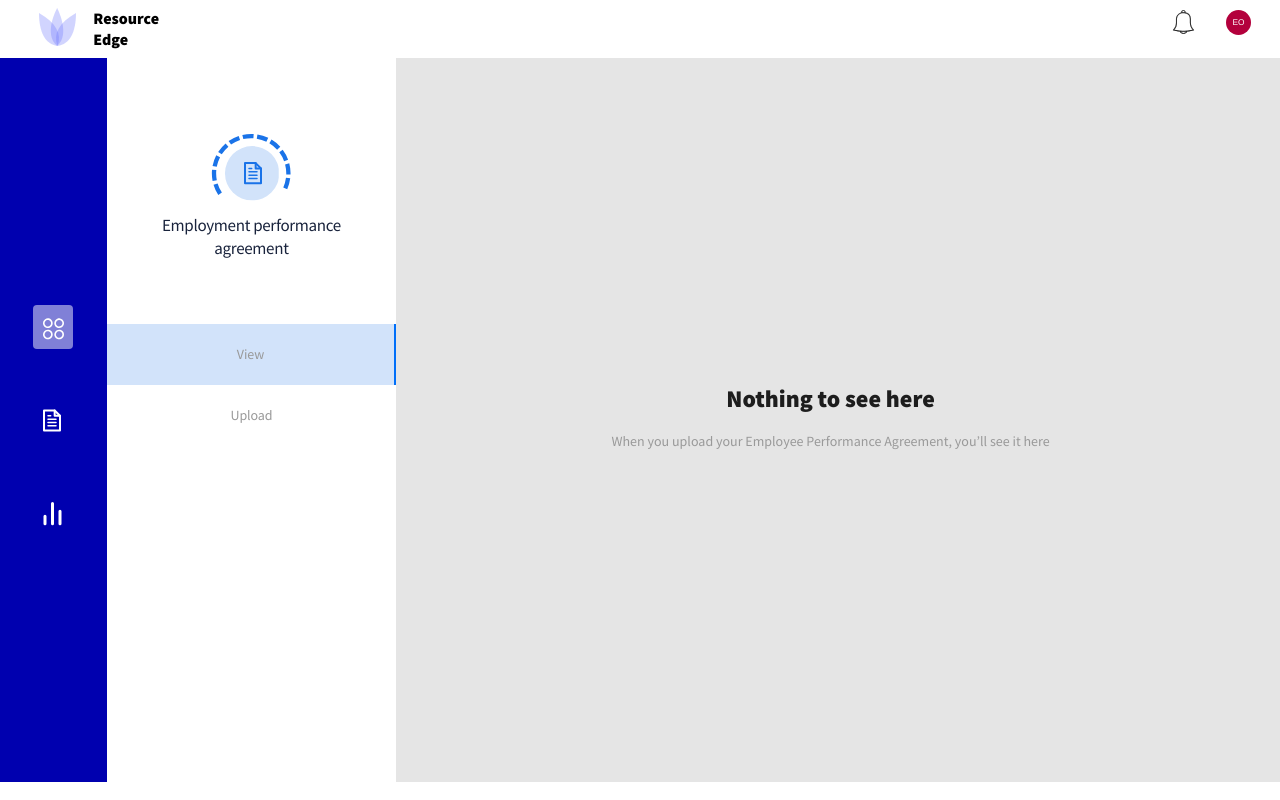
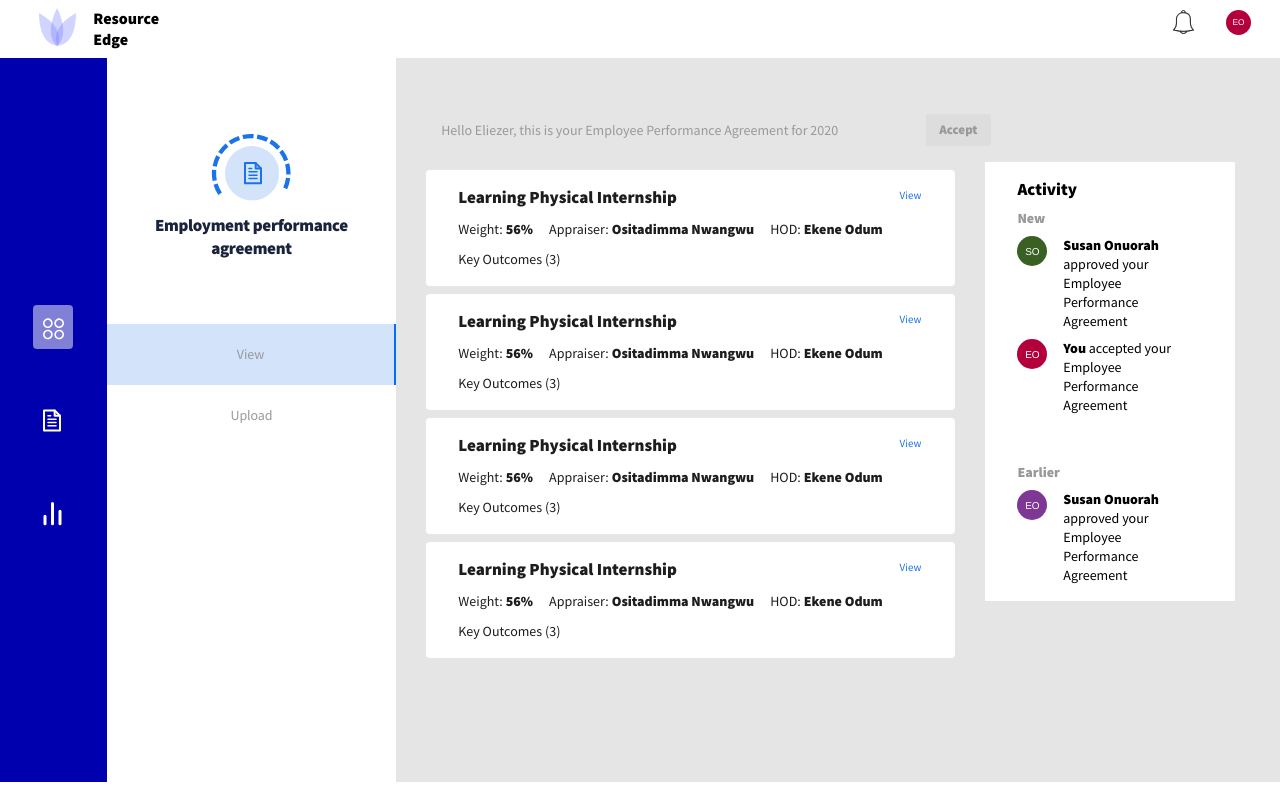
Before and after one commit to OkoyeApps/Resourceedge_Microservices, a React (Create React App) app: page /employee_performance_agreement in a window 1280 px wide. Built offline with nearby package versions, Linux system fonts and the light colour scheme.

Commit message:
epa view page set up

```diff
--- a/src/components/epaUpload/epaUpload.js
+++ b/src/components/epaUpload/epaUpload.js
@@ -2,7 +2,8 @@ import React from 'react'
 
 export default function EpaUpload(props) {
     return (
-        <div>
+
+        <div className="d-flex align-items-center justify-content-center" style={{ marginTop: "40vh" }}>
             <section className="text-center">
                 <div className="notice-text">
                     Add your EPA
@@ -16,5 +17,6 @@ export default function EpaUpload(props) {
                 </div>
             </section>
         </div>
+
     )
 }
--- /dev/null
+++ b/src/components/epaView/epaView.css
@@ -0,0 +1,91 @@
+.view-intro-txt {
+  font-style: normal;
+  font-weight: normal;
+  font-size: 14px;
+  line-height: 18px;
+  color: #999999;
+}
+
+.btn-disabled {
+  background: #dddddd;
+  border-radius: 2px;
+  font-style: normal;
+  font-weight: 600;
+  font-size: 13px;
+  line-height: 18px;
+  text-align: center;
+  color: #999999;
+}
+
+.epa-card {
+  background-color: #ffffff;
+  border-radius: 4px;
+  padding: 1rem 2rem;
+}
+
+.epa-card h4 {
+  font-style: normal;
+  font-weight: 600;
+  font-size: 17px;
+  line-height: 22px;
+  color: #1d1d1d;
+}
+.view-epa {
+  font-style: normal;
+  font-weight: 500;
+  font-size: 11px;
+  line-height: 18px;
+  color: #1a73e8;
+}
+
+.epa-mains span:first-child {
+  font-style: normal;
+  font-weight: normal;
+  font-size: 14px;
+  line-height: 20px;
+  color: #1d1d1d;
+}
+
+.epa-mains span:last-child {
+  font-style: normal;
+  font-weight: 600;
+  margin-left: 3px;
+  font-size: 14px;
+  line-height: 20px;
+  color: #1d1d1d;
+}
+
+.key-outcome {
+  font-style: normal;
+  font-weight: normal;
+  font-size: 14px;
+  line-height: 22px;
+  color: #1d1d1d;
+}
+.activity-card {
+  background-color: #ffffff;
+  padding: 1rem 2rem;
+}
+.activity-card h4 {
+  font-style: normal;
+  font-weight: 600;
+  font-size: 17px;
+  line-height: 23px;
+  color: #000000;
+}
+
+.activity-card h6 {
+  font-style: normal;
+  font-weight: 600;
+  font-size: 14px;
+  line-height: 19px;
+  color: #999999;
+}
+
+.activity-text {
+  font-style: normal;
+  font-weight: 500;
+  font-size: 14px;
+  line-height: 19px;
+  color: #000000;
+}
--- a/src/components/epaView/epaView.js
+++ b/src/components/epaView/epaView.js
@@ -1,16 +1,117 @@
 import React from 'react'
+import './epaView.css'
+import Avatar from 'react-avatar'
+export default function EpaView(props) {
+    var { data } = props
+    console.log("props", props)
 
-export default function EpaView(props) {
+
+    const viewWithData = () => {
+        return (
+            <div>
+                <section className="row mx-0 pt-5">
+                    <div className="col-8">
+                        <div className="row mx-0 py-2">
+                            <div className="col-11 d-flex align-items-center">
+                                <div className="view-intro-txt">
+                                    Hello Eliezer, this is your Employee Performance Agreement for 2020
+                                </div>
+                            </div>
+                            <div className="col-1">
+                                <button className="btn btn-disabled">Accept</button>
+                            </div>
+                        </div>
+                    </div>
+                </section>
+
+                <section className="row mx-0 mt-2">
+                    <div className="col-8">
+                        {
+                            data.map((x, i) => (
+                                <div className="epa-card mt-2">
+                                    <div className="row mx-0">
+                                        <div className="col-11 pl-0">
+                                            <h4>Learning Physical Internship</h4>
+                                        </div>
+                                        <div className="col-1">
+                                            <div className="view-epa">View</div>
+                                        </div>
+                                    </div>
+                                    <article className="d-flex">
+                                        <div className="epa-mains">
+                                            <span>Weight:</span><span>56%</span>
+                                        </div>
+                                        <div className="epa-mains mx-3">
+                                            <span>Appraiser:</span><span>Ositadimma Nwangwu</span>
+                                        </div>
+                                        <div className="epa-mains">
+                                            <span>HOD:</span><span>Ekene Odum</span>
+                                        </div>
+                                    </article>
+
+                                    <div className="key-outcome mt-2">
+                                        Key Outcomes (3)
+                            </div>
+
+                                </div>
+                            ))
+                        }
+
+                    </div>
+                    <aside className="col-4">
+                        <div className="activity-card">
+                            <h4>Activity</h4>
+                            <h6>New</h6>
+
+                            <section>
+                                <div className="row mx-0">
+                                    <div className="col-2 pl-0"><Avatar size={"30px"} name="Susan Onu" className="rounded-circle" /></div>
+                                    <div className="col-10">
+                                        <div className="activity-text">
+                                            <b>Susan Onuorah</b> approved your Employee Performance Agreement
+                                        </div>
+                                    </div>
+                                </div>
+                                <div className="row mx-0 mt-2">
+                                    <div className="col-2 pl-0"><Avatar size={"30px"} name="Emma Okoye" className="rounded-circle" /></div>
+                                    <div className="col-10">
+                                        <div className="activity-text">
+                                            <b>You</b> accepted your Employee Performance Agreement
+                                        </div>
+                                    </div>
+                                </div>
+                            </section>
+
+                            <h6 className="mt-5">Earlier</h6>
+
+                            <section>
+                                <div className="row mx-0">
+                                    <div className="col-2 pl-0"><Avatar size={"30px"} name="Ekene Onu" className="rounded-circle" /></div>
+                                    <div className="col-10">
+                                        <div className="activity-text">
+                                            <b>Susan Onuorah</b> approved your Employee Performance Agreement
+                                        </div>
+                                    </div>
+                                </div>
+
+                            </section>
+                        </div>
+                    </aside>
+                </section>
+            </div>
+        )
+    }
+
     return (
         <div>
-            <section className="text-center">
+            {data ? viewWithData() : <div className="d-flex align-items-center justify-content-center" style={{ marginTop: "40vh" }}><section className="text-center">
                 <div className="notice-text">
                     Nothing to see here
                     </div>
                 <div className="little-gray-text pt-4">
                     When you upload your Employee Performance Agreement, you’ll see it here
                     </div>
-            </section>
+            </section></div>}
         </div>
     )
 }
--- a/src/components/mainLayout/mainLayout.css
+++ b/src/components/mainLayout/mainLayout.css
@@ -12,3 +12,9 @@
 .un-clicked {
   padding: 0.6rem;
 }
+
+.stick-top {
+  position: sticky;
+  top: 0;
+  z-index: 2;
+}
--- a/src/components/mainLayout/mainLayout.js
+++ b/src/components/mainLayout/mainLayout.js
@@ -15,7 +15,7 @@ export default function MainLayout(props) {
     }
     return (
         <div>
-            <div className="row mx-0">
+            <div className="row mx-0 stick-top">
                 <div className="col-12 px-0">
                     <Notifier />
                 </div>
--- a/src/components/notifier/notifier.css
+++ b/src/components/notifier/notifier.css
@@ -10,3 +10,7 @@
   color: white;
   background-color: #0000af;
 }
+
+.notifier {
+  background-color: #ffffff;
+}
--- a/src/components/notifier/notifier.js
+++ b/src/components/notifier/notifier.js
@@ -5,7 +5,7 @@ import Avatar from 'react-avatar';
 import './notifier.css'
 export default function notifier(props) {
     return (
-        <div>
+        <div className="notifier">
             <div className="row mx-0">
                 <div className="col-5 py-2 px-0 d-flex justify-content-left pl-4">
                     <div className="row mx-0 logo">
--- a/src/pages/epa/epa.css
+++ b/src/pages/epa/epa.css
@@ -6,7 +6,7 @@
 
 .inner-sidebar div:nth-child(2) {
   font-style: normal;
-  font-weight: 500;
+  font-weight: 600;
   font-size: 17px;
   line-height: 23px;
   text-align: center;
--- a/src/pages/epa/epa.js
+++ b/src/pages/epa/epa.js
@@ -29,8 +29,8 @@ export default function Epa() {
                     </ul>
                 </section>
             </div>
-            <div className="col-9 d-flex align-items-center justify-content-center">
-                {tab === "view" ? <EpaView /> : <EpaUpload />}
+            <div className="col-9">
+                {tab === "view" ? <EpaView data={[1, 2, 3, 4]} /> : <EpaUpload />}
             </div>
 
         </div>
```
